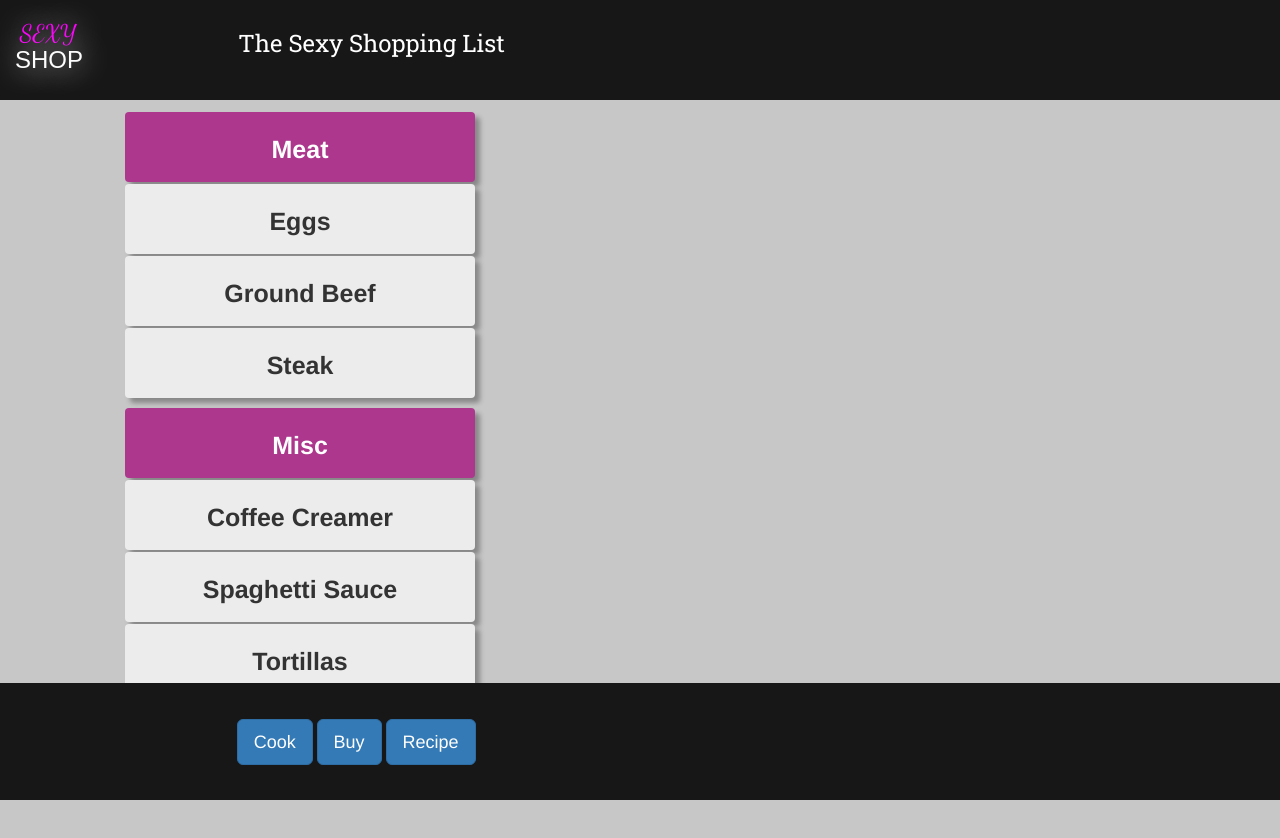
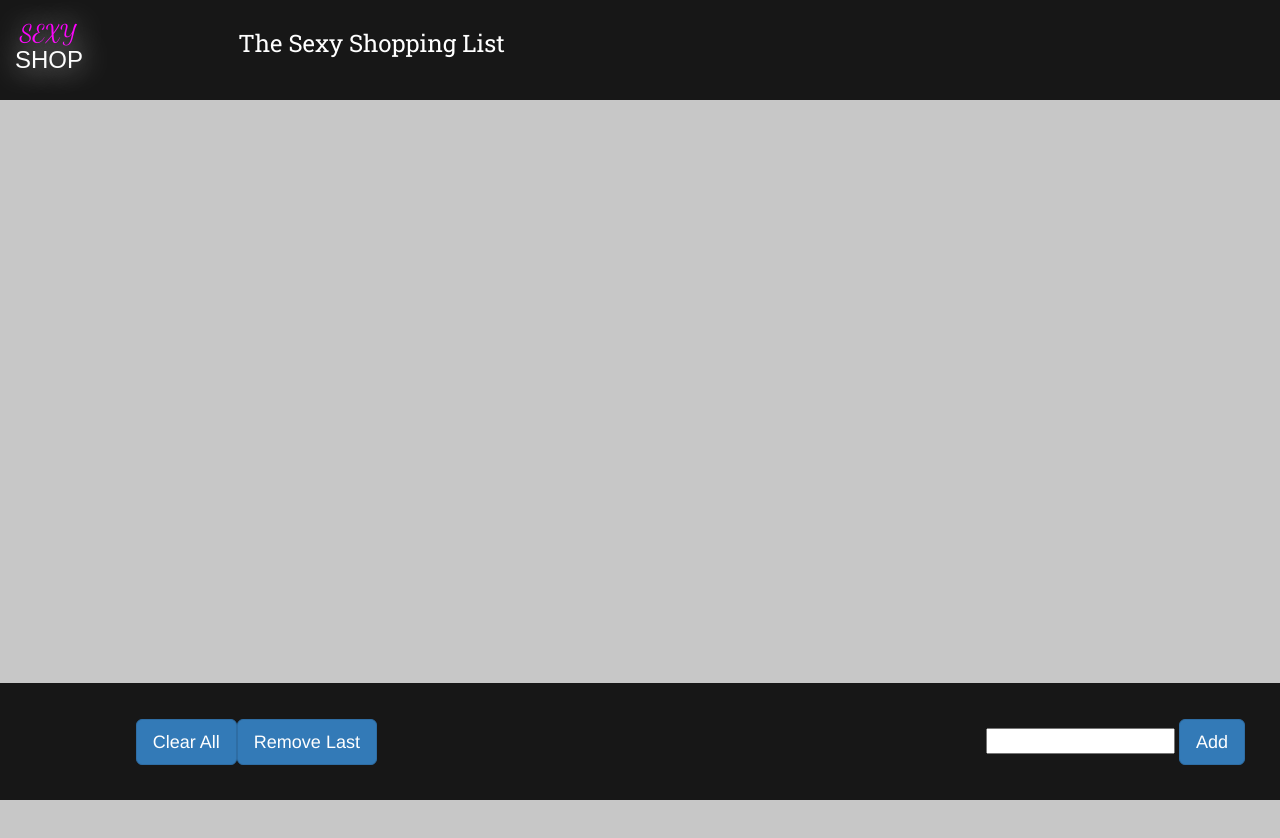
Before and after one commit to Jlassos/sexy-shopping-list, a website: page index.html in a window 1280 px wide. After the commit the page ends 800 px from the top, so only its background shows below. Drawn offline with Linux system fonts and the light colour scheme.

Commit message:
added list functionality

```diff
--- a/app/styles/style.scss
+++ b/app/styles/style.scss
@@ -57,6 +57,12 @@ li {
     padding: 35px;
 }
 
-.button-box {
-
+#form {
+    float: right;
 }
+#alert {
+    float: right;
+}
+#clear {
+    float: left;
+}
--- a/index.html
+++ b/index.html
@@ -14,33 +14,27 @@
     <title>Sexy Shopping List</title>
     <script type="text/javascript" src="build/styles/logoanimation.js"></script>
     <script type="text/javascript" src="build/styles/append.js"></script>
+
 </head>
 <body>
 <div class="container">
     <div class="header navbar navbar-fixed-top">
         <div class="logo col-xs-2"><h3><mark class="sexy-color">SEXY</mark><br>SHOP</h3></div>
-        <div class="header-title col-xs-10"><h3>The Sexy Shopping List</h3></div>
+        <div class="header-title col-xs-9"><h3>The Sexy Shopping List</h3></div>
+        <div id="alert" class="col-xs-1"></div>
     </div>
     <div class="col-xs-offset-0 container-fluid">
-        <ul>
-            <li class="category">Meat</li>
-            <li>Eggs</li>
-            <li>Ground Beef</li>
-            <li>Steak</li>
-        </ul>
-        <ul>
-            <li class="category">Misc</li>
-            <li>Coffee Creamer</li>
-            <li>Spaghetti Sauce</li>
-            <li>Tortillas</li>
-            <li>Italian Dressing</li>
-        </ul>
+        <ul id="items"></ul>
+
     </div>
     <div class="footer navbar navbar-fixed-bottom">
-        <div class="button-box col-xs-offset-2">
-            <button class="btn btn-primary btn-lg">Cook</button>
-            <button class="btn btn-primary btn-lg">Buy</button>
-            <button class="btn btn-primary btn-lg">Recipe</button>
+        <div class="button-box col-xs-offset-1">
+            <button id="clear" class="btn btn-primary btn-lg">Clear All</button>
+            <button id="remove-last" class="btn btn-primary btn-lg">Remove Last</button>
+            <form id="form" action="#" method="POST">
+                <input id="itemName" name="itemName" type="text" />
+                <input class="btn btn-primary btn-lg" id="add" type="submit" value="Add"/>
+            </form>
         </div>
     </div>
 </div>
```
Also changed, not shown: build/styles/append.js, build/styles/style.css.
